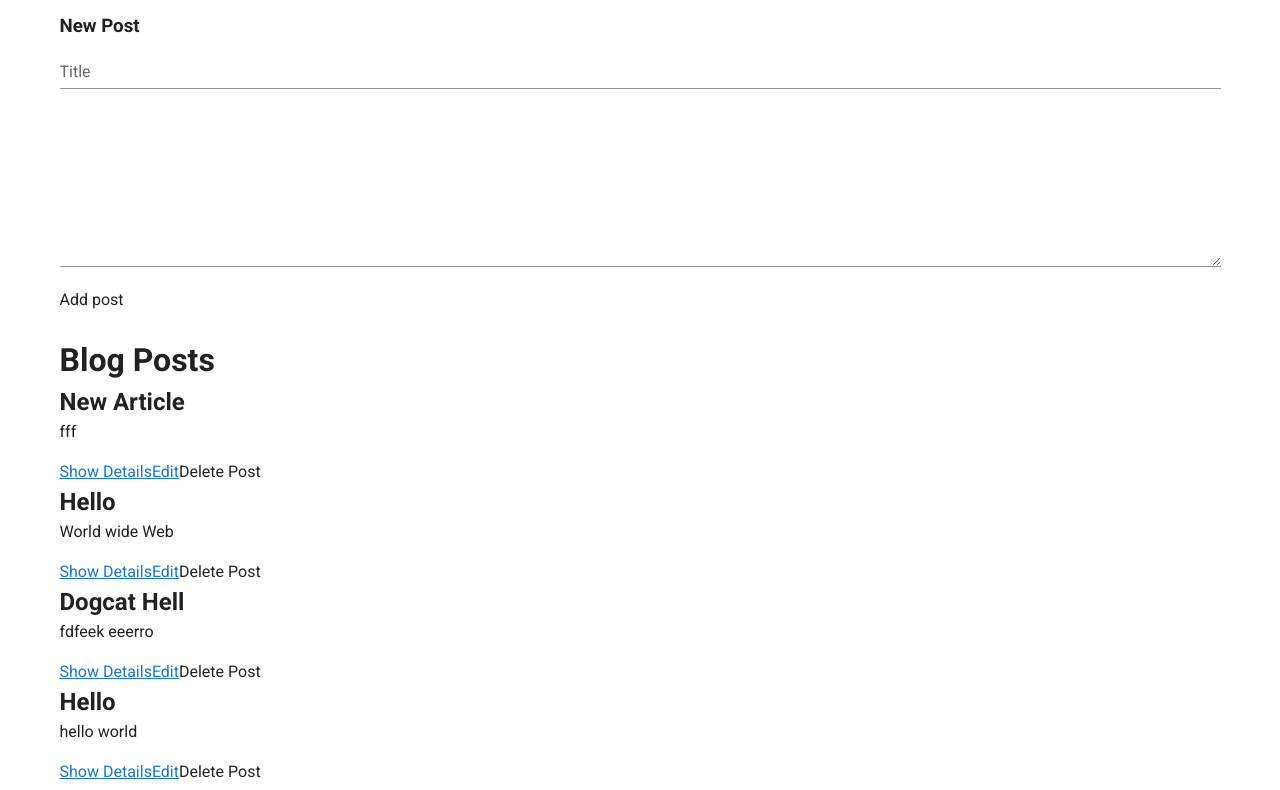
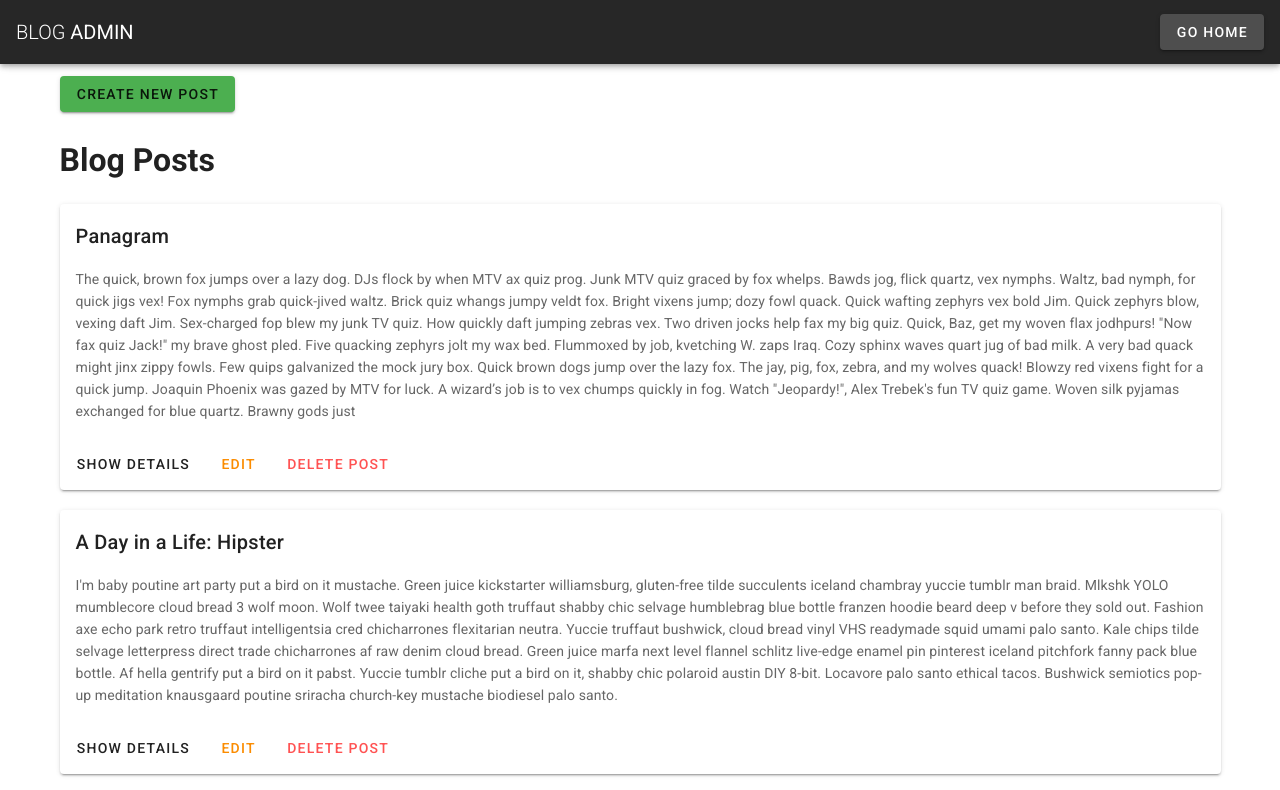
Before and after one commit to sebast1ans/gracall-hw, a Vue app: page / in a window 1280 px wide. Shown: the top 790 px of the page. Built offline with nearby package versions, Linux system fonts and the light colour scheme; data requests are answered from the project's data file.

Commit message:
Graphic touch up

```diff
--- a/src/App.vue
+++ b/src/App.vue
@@ -1,9 +1,18 @@
 <template>
     <v-app>
+        <v-app-bar app dark>
+            <v-toolbar-title class="text-uppercase">
+                <span class="font-weight-light">Blog </span>
+                <span>Admin</span>
+            </v-toolbar-title>
+            <v-spacer></v-spacer>
+            <v-btn :to="{name: 'Home'}">Go Home</v-btn>
+        </v-app-bar>
         <v-main>
             <router-view/>
         </v-main>
     </v-app>
+
 </template>
 
 <script>
--- a/src/components/CreatePost.vue
+++ b/src/components/CreatePost.vue
@@ -1,27 +1,49 @@
 <template>
     <div id="create-post">
-        <h3>New Post</h3>
+        <v-container>
+            <v-row>
+                <v-col>
+                    <v-btn color="green" @click="show = true">Create New Post</v-btn>
+                    <v-expand-transition>
+                        <div v-show="show">
+                            <v-card class="mt-10">
+                                <v-card-title>
                                     <v-text-field
                                             v-model="post.title"
                                             label="Title"
-        ></v-text-field>
+                                    >
+                                    </v-text-field>
+                                </v-card-title>
+                                <v-card-text>
                                     <v-textarea
                                             v-model="post.content"
+                                            label="Content"
                                     >
                                     </v-textarea>
-        <button @click="createPost()">Add post</button>
+                                </v-card-text>
+                                <v-card-actions>
+                                    <v-btn text @click="createPost()">Add post</v-btn>
+                                    <v-btn text @click="cancel()">Cancel</v-btn>
+                                </v-card-actions>
+                            </v-card>
+                        </div>
+                    </v-expand-transition>
+                </v-col>
+            </v-row>
+
+        </v-container>
     </div>
 </template>
 
 <script>
 
 import axios from 'axios'
-
-const baseURL = 'http://localhost:3001/blog-posts'
+import {dbBaseURL} from "@/dbBaseURL";
 
 export default {
     name: "CreatePost",
     data: () => ({
+        show: false,
         post: {
             id: null,
             title: '',
@@ -31,11 +53,17 @@ export default {
     methods: {
         async createPost() {
             try {
-                await axios.post(baseURL, this.post)
+                await axios.post(dbBaseURL, this.post)
             } catch (e) {
                 console.error(e)
             }
             this.$emit('postCreated')
+            this.cancel()
+        },
+
+        cancel() {
+            this.post = {}
+            this.show = false
         }
     }
 }
--- a/src/components/EditPost.vue
+++ b/src/components/EditPost.vue
@@ -1,17 +1,32 @@
 <template>
     <div id="edit-post">
-        <h1>Edit</h1>
-        <div class="post">
-            <v-text-field v-model="post.title" label="Title">{{ post.title }}</v-text-field>
-            <v-textarea v-model="post.content">{{ post.content }}</v-textarea>
-        </div>
-        <button @click="savePost()">Save</button>
+        <v-container>
+            <v-row>
+                <v-col>
+                    <h1>Edit Post</h1>
+                    <v-card class="mt-10">
+                        <v-card-title>
+                            <v-text-field v-model="post.title" label="Title">{{ post.title }}</v-text-field>
+                        </v-card-title>
+                        <v-card-text>
+                            <v-textarea v-model="post.content">{{ post.content }}</v-textarea>
+                        </v-card-text>
+                        <v-card-actions>
+                            <v-btn text @click="savePost()">Save</v-btn>
+                            <v-btn text @click="cancel()">Cancel</v-btn>
+                        </v-card-actions>
+                    </v-card>
+                </v-col>
+            </v-row>
+
+        </v-container>
     </div>
 </template>
 
 <script>
 
 import axios from 'axios'
+import {dbBaseURL} from "@/dbBaseURL";
 
 export default {
     name: "EditPost",
@@ -21,7 +36,7 @@ export default {
 
     async created() {
         try {
-            const res = await axios.get('http://localhost:3001/blog-posts/' + this.$route.params.id)
+            const res = await axios.get(dbBaseURL + this.$route.params.id)
             this.post = res.data
         } catch (e) {
             console.error(e)
@@ -31,12 +46,16 @@ export default {
     methods: {
         savePost() {
             try {
-                axios.put('http://localhost:3001/blog-posts/' + this.$route.params.id, this.post)
+                axios.put(dbBaseURL + this.$route.params.id, this.post)
                 this.$router.push({name: 'Home'})
             } catch (e) {
                 console.error(e)
             }
+        },
 
+        cancel() {
+            this.post = {}
+            this.$router.push({name: 'Home'})
         }
     }
 }
--- a/src/components/PostDetail.vue
+++ b/src/components/PostDetail.vue
@@ -1,8 +1,11 @@
 <template>
 <div id="post-detail">
-    <router-link to='/'>Home</router-link>
-    <h1> {{ post.title }}</h1>
-    <p>{{ post.content }}</p>
+    <v-container>
+
+        <h1 class="my-3"> {{ post.title }}</h1>
+        <p class="mt-12">{{ post.content }}</p>
+        <v-btn :to="{name: 'EditPost', params: {id: post.id} }">Edit Article</v-btn>
+    </v-container>
 
 </div>
 </template>
@@ -10,6 +13,7 @@
 <script>
 
 import axios from 'axios'
+import {dbBaseURL} from "@/dbBaseURL";
 
 export default {
     name: "PostDetail",
@@ -19,7 +23,7 @@ export default {
 
     async created() {
         try {
-            const res = await axios.get('http://localhost:3001/blog-posts/' + this.$route.params.id)
+            const res = await axios.get(dbBaseURL + this.$route.params.id)
             this.post = res.data
         } catch (e) {
             console.error(e)
--- a/src/components/ShowPosts.vue
+++ b/src/components/ShowPosts.vue
@@ -1,25 +1,38 @@
 <template>
     <div id="show-posts">
-        <h1>Blog Posts</h1>
-        <div class="post" v-for="post in postsReversed" :key="post.id">
-            <h2>{{ post.title }}</h2>
-            <p>{{ post.content }}</p>
-            <router-link :to="{name: 'PostDetail', params: {id: post.id}}">Show Details</router-link>
-            <router-link :to="{name: 'EditPost', params: {id: post.id} }">Edit</router-link>
-            <button @click="deletePost(post.id)">Delete Post</button>
-        </div>
+        <v-container>
+            <v-row>
+                <v-col>
+                    <h1>Blog Posts</h1>
+                    <div class="post" v-for="post in postsReversed" :key="post.id">
+                        <v-card class="my-5">
+                            <v-card-title>{{ post.title }}</v-card-title>
+                            <v-card-text>{{ post.content }}</v-card-text>
+                            <v-card-actions>
+                                <v-btn text :to="{name: 'PostDetail', params: {id: post.id}}">Show Details</v-btn>
+                                <v-btn text color="warning" :to="{name: 'EditPost', params: {id: post.id} }">Edit
+                                </v-btn>
+                                <v-btn text color="error" @click="deletePost(post.id)">Delete Post</v-btn>
+                            </v-card-actions>
+                        </v-card>
+
+                    </div>
+                </v-col>
+            </v-row>
+        </v-container>
+
     </div>
 </template>
 
 <script>
 
 import axios from 'axios'
-import PostDetail from "@/components/PostDetail";
+import {dbBaseURL} from "@/dbBaseURL";
 
 export default {
     name: "ShowPosts",
     components: {
-        PostDetail
+
     },
     data: () => ({
         posts: []
@@ -34,7 +47,7 @@ export default {
     methods: {
         deletePost(id) {
             try {
-                axios.delete('http://localhost:3001/blog-posts/' + id)
+                axios.delete(dbBaseURL + id)
             } catch (e) {
                 console.error(e)
             }
@@ -45,7 +58,7 @@ export default {
 
     async created() {
         try {
-            const res = await axios.get('http://localhost:3001/blog-posts')
+            const res = await axios.get(dbBaseURL)
             this.posts = res.data
         } catch (e) {
             console.error(e)
--- a/src/db.json
+++ b/src/db.json
@@ -1,34 +1,24 @@
 {
   "blog-posts": [
     {
+      "id": 1,
+      "title": "First Post",
+      "content": "Lorem ipsum dolor sit amet, consectetur adipiscing elit. Pellentesque id dictum velit. Cras non sagittis metus. Nam non venenatis orci, eu aliquam lacus. Ut eu dictum augue. Duis ut mattis quam. Aenean faucibus orci erat, ut fermentum sapien convallis eget. Donec in interdum libero. Duis pretium consectetur eros dapibus consequat. Aenean tempor quam ac orci fermentum cursus. Sed cursus sit amet est eget iaculis. Quisque sollicitudin, massa vel porttitor consequat, sapien urna varius diam, sit amet eleifend mi est in augue. Praesent id pulvinar elit, at venenatis neque. Vestibulum pretium arcu in ipsum convallis, in semper neque dignissim.\n\nPhasellus et nulla bibendum, cursus metus eu, ultrices quam. Suspendisse egestas vulputate elit id accumsan. Sed et nunc iaculis, tempor tellus eget, laoreet est. Nam finibus non odio at consectetur. Phasellus tristique justo ultrices, congue sapien at, ultricies ex. Maecenas sagittis et ante vel accumsan. Donec sagittis lacus id posuere accumsan. Mauris iaculis nibh turpis, eget commodo est fringilla quis. Nulla facilisi. Maecenas commodo egestas purus, vitae maximus erat commodo vel. Curabitur tristique, augue id finibus scelerisque, ante est laoreet ligula, vel tincidunt tortor sapien eu velit. Duis in laoreet neque. Sed molestie risus a auctor faucibus. Sed pellentesque in mi eget molestie. Cras aliquam, ante sed condimentum tempus, metus dolor lobortis tellus, eu efficitur mauris nulla eget lectus."
+    },
+    {
+      "content": "Bacon ipsum dolor amet chuck beef leberkas filet mignon pastrami, tongue cupim tenderloin. Porchetta buffalo jerky shank capicola, rump pig. Sirloin shoulder t-bone meatball rump flank corned beef ribeye meatloaf chuck turducken brisket pork loin. Jerky beef ribs flank strip steak cupim swine boudin turkey pork belly andouille tail sausage brisket pancetta pork. Cupim chicken doner swine pork belly shank spare ribs venison beef cow boudin. Buffalo landjaeger pastrami turducken frankfurter spare ribs.\n\nBiltong ball tip fatback jowl, buffalo tri-tip tenderloin. Shank flank pork, strip steak tail ball tip pancetta short loin pork belly shankle. Ham hock prosciutto capicola cupim pork pancetta drumstick. Spare ribs filet mignon strip steak turducken pork belly burgdoggen jerky jowl tenderloin bacon tail swine meatball andouille rump.",
       "id": 2,
-      "title": "Cowboy",
-      "content": "Cowboys are from the United States of America."
+      "title": "Do You Like Bacon?"
     },
     {
       "id": 3,
-      "title": "Longcat",
-      "content": "This is a very old meme."
+      "title": "A Day in a Life: Hipster",
+      "content": "I'm baby poutine art party put a bird on it mustache. Green juice kickstarter williamsburg, gluten-free tilde succulents iceland chambray yuccie tumblr man braid. Mlkshk YOLO mumblecore cloud bread 3 wolf moon. Wolf twee taiyaki health goth truffaut shabby chic selvage humblebrag blue bottle franzen hoodie beard deep v before they sold out.\n\nFashion axe echo park retro truffaut intelligentsia cred chicharrones flexitarian neutra. Yuccie truffaut bushwick, cloud bread vinyl VHS readymade squid umami palo santo. Kale chips tilde selvage letterpress direct trade chicharrones af raw denim cloud bread. Green juice marfa next level flannel schlitz live-edge enamel pin pinterest iceland pitchfork fanny pack blue bottle.\n\nAf hella gentrify put a bird on it pabst. Yuccie tumblr cliche put a bird on it, shabby chic polaroid austin DIY 8-bit. Locavore palo santo ethical tacos. Bushwick semiotics pop-up meditation knausgaard poutine sriracha church-key mustache biodiesel palo santo."
     },
     {
       "id": 4,
-      "title": "Hello",
-      "content": "hello world\n"
-    },
-    {
-      "id": 5,
-      "title": "Dogcat Hell",
-      "content": "fdfeek eeerro "
-    },
-    {
-      "id": 6,
-      "title": "Hello",
-      "content": "World wide Web"
-    },
-    {
-      "id": 7,
-      "title": "New Article",
-      "content": "fff"
+      "title": "Panagram",
+      "content": "The quick, brown fox jumps over a lazy dog. DJs flock by when MTV ax quiz prog. Junk MTV quiz graced by fox whelps. Bawds jog, flick quartz, vex nymphs. Waltz, bad nymph, for quick jigs vex! Fox nymphs grab quick-jived waltz. Brick quiz whangs jumpy veldt fox. Bright vixens jump; dozy fowl quack. Quick wafting zephyrs vex bold Jim. Quick zephyrs blow, vexing daft Jim. Sex-charged fop blew my junk TV quiz. How quickly daft jumping zebras vex. Two driven jocks help fax my big quiz. Quick, Baz, get my woven flax jodhpurs! \"Now fax quiz Jack!\" my brave ghost pled. Five quacking zephyrs jolt my wax bed. Flummoxed by job, kvetching W. zaps Iraq. Cozy sphinx waves quart jug of bad milk. A very bad quack might jinx zippy fowls. Few quips galvanized the mock jury box. Quick brown dogs jump over the lazy fox. The jay, pig, fox, zebra, and my wolves quack! Blowzy red vixens fight for a quick jump. Joaquin Phoenix was gazed by MTV for luck. A wizard’s job is to vex chumps quickly in fog. Watch \"Jeopardy!\", Alex Trebek's fun TV quiz game. Woven silk pyjamas exchanged for blue quartz. Brawny gods just"
     }
   ]
 }
--- /dev/null
+++ b/src/dbBaseURL.js
@@ -0,0 +1 @@
+export const dbBaseURL = 'http://localhost:3001/blog-posts/'
--- a/src/views/Home.vue
+++ b/src/views/Home.vue
@@ -1,16 +1,8 @@
 <template>
-    <v-container>
-        <v-row>
-            <v-col>
-                <CreatePost v-on:postCreated="forceRerender"/>
-            </v-col>
-        </v-row>
-        <v-row>
-            <v-col>
-                <ShowPosts :key="componentKey"/>
-            </v-col>
-        </v-row>
-    </v-container>
+    <div>
+        <CreatePost v-on:postCreated="forceRerender"/>
+        <ShowPosts :key="componentKey"/>
+    </div>
 </template>
 
 <script>
```
Lines whose indentation alone changed are shown as unchanged.
